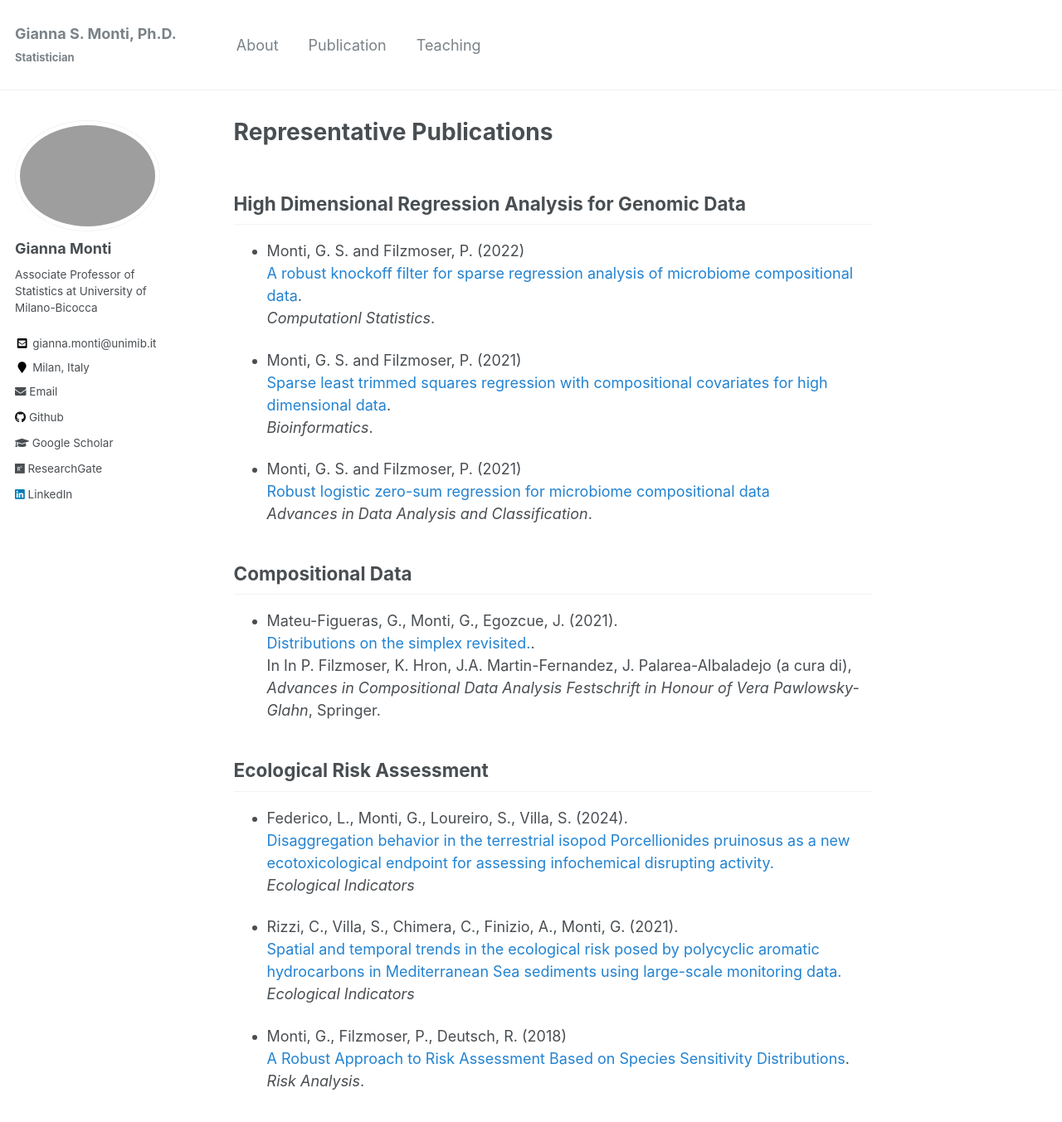
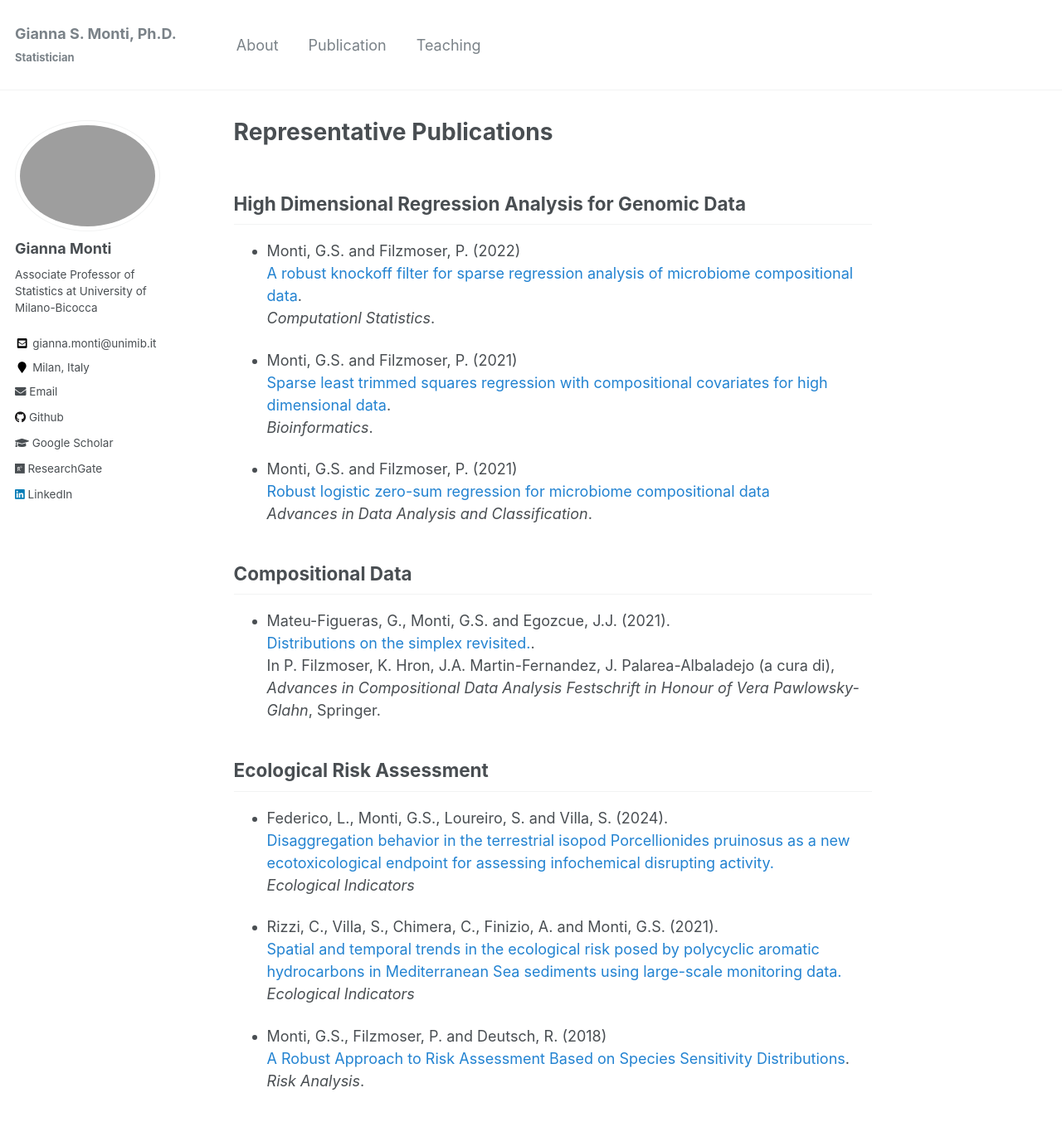
Before and after one commit to giannamonti/giannamonti.github.io, a Jekyll site: the page built from _pages/publications.md, in a window 1280 px wide and 1400 px high. Shown: the top 1353 px of the window at 83% size. Built offline with Jekyll 4.4.1, drawn with Linux system fonts in a browser that asks for light colours.

Commit message:
publication

```diff
--- a/_pages/publications.md
+++ b/_pages/publications.md
@@ -6,28 +6,28 @@ author_profile: true
 
 ## High Dimensional Regression Analysis for Genomic Data
 
-- Monti, G. S. and Filzmoser, P.  (2022) <br>
+- Monti, G.S. and Filzmoser, P.  (2022) <br>
   [A robust knockoff filter for sparse regression analysis of microbiome compositional data](https://link.springer.com/article/10.1007/s00180-022-01268-7). <br> *Computationl Statistics*.
 
-- Monti, G. S. and Filzmoser, P. (2021) <br>
+- Monti, G.S. and Filzmoser, P. (2021) <br>
   [Sparse least trimmed squares regression with compositional covariates for high dimensional data](https://academic.oup.com/bioinformatics/article/37/21/3805/6343442). <br> *Bioinformatics*.
 
-- Monti, G. S. and Filzmoser, P.  (2021) <br>
+- Monti, G.S. and Filzmoser, P.  (2021) <br>
   [Robust logistic zero-sum regression for microbiome compositional data](https://link.springer.com/article/10.1007/s11634-021-00465-4) <br> *Advances in Data Analysis and Classification*.
 
 
 ## Compositional Data
 
-- Mateu-Figueras, G., Monti, G., Egozcue, J. (2021). <br>
-  [Distributions on the simplex revisited.](https://link.springer.com/chapter/10.1007/978-3-030-71175-7_4). <br> In In P. Filzmoser, K. Hron, J.A. Martin-Fernandez, J. Palarea-Albaladejo (a cura di), *Advances in Compositional Data Analysis Festschrift in Honour of Vera Pawlowsky-Glahn*, Springer.
+- Mateu-Figueras, G., Monti, G.S. and Egozcue, J.J. (2021). <br>
+  [Distributions on the simplex revisited.](https://link.springer.com/chapter/10.1007/978-3-030-71175-7_4). <br> In P. Filzmoser, K. Hron, J.A. Martin-Fernandez, J. Palarea-Albaladejo (a cura di), *Advances in Compositional Data Analysis Festschrift in Honour of Vera Pawlowsky-Glahn*, Springer.
 
 
 ## Ecological Risk Assessment
 
-- Federico, L., Monti, G., Loureiro, S., Villa, S. (2024). <br> [Disaggregation behavior in the terrestrial isopod Porcellionides pruinosus as a new ecotoxicological endpoint for assessing infochemical disrupting activity.](https://www.sciencedirect.com/science/article/pii/S1470160X24010598) <br> *Ecological Indicators*
+- Federico, L., Monti, G.S., Loureiro, S. and Villa, S. (2024). <br> [Disaggregation behavior in the terrestrial isopod Porcellionides pruinosus as a new ecotoxicological endpoint for assessing infochemical disrupting activity.](https://www.sciencedirect.com/science/article/pii/S1470160X24010598) <br> *Ecological Indicators*
 
 
-- Rizzi, C., Villa, S., Chimera, C., Finizio, A., Monti, G. (2021). <br> [Spatial and temporal trends in the ecological risk posed by polycyclic aromatic hydrocarbons in Mediterranean Sea sediments using large-scale monitoring data.](https://www.sciencedirect.com/science/article/pii/S1470160X21005884) <br> *Ecological Indicators*
+- Rizzi, C., Villa, S., Chimera, C., Finizio, A. and Monti, G.S. (2021). <br> [Spatial and temporal trends in the ecological risk posed by polycyclic aromatic hydrocarbons in Mediterranean Sea sediments using large-scale monitoring data.](https://www.sciencedirect.com/science/article/pii/S1470160X21005884) <br> *Ecological Indicators*
 
-- Monti, G., Filzmoser, P., Deutsch, R.  (2018) <br>
+- Monti, G.S., Filzmoser, P. and Deutsch, R.  (2018) <br>
   [A Robust Approach to Risk Assessment Based on Species Sensitivity Distributions](https://onlinelibrary.wiley.com/doi/10.1111/risa.13009). <br> *Risk Analysis*.
```
